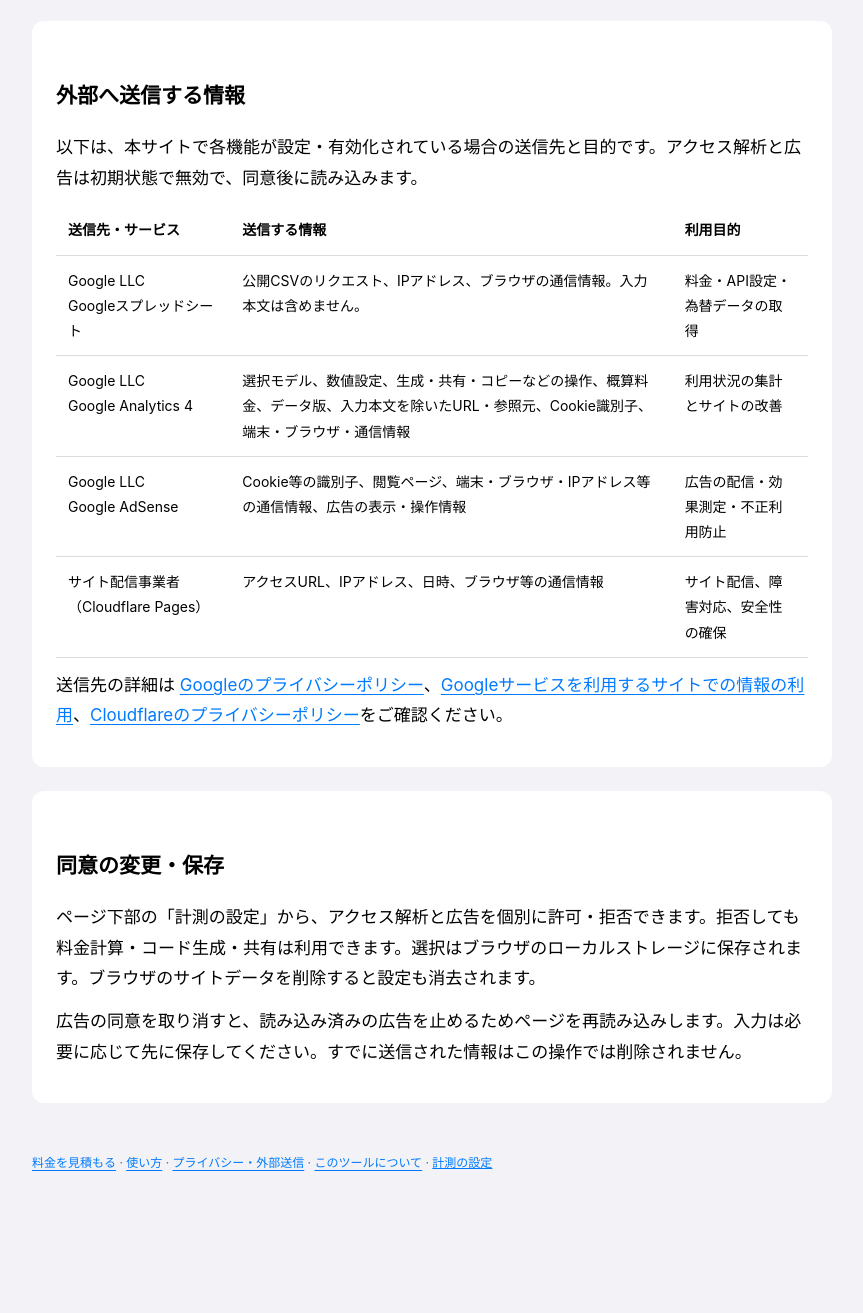
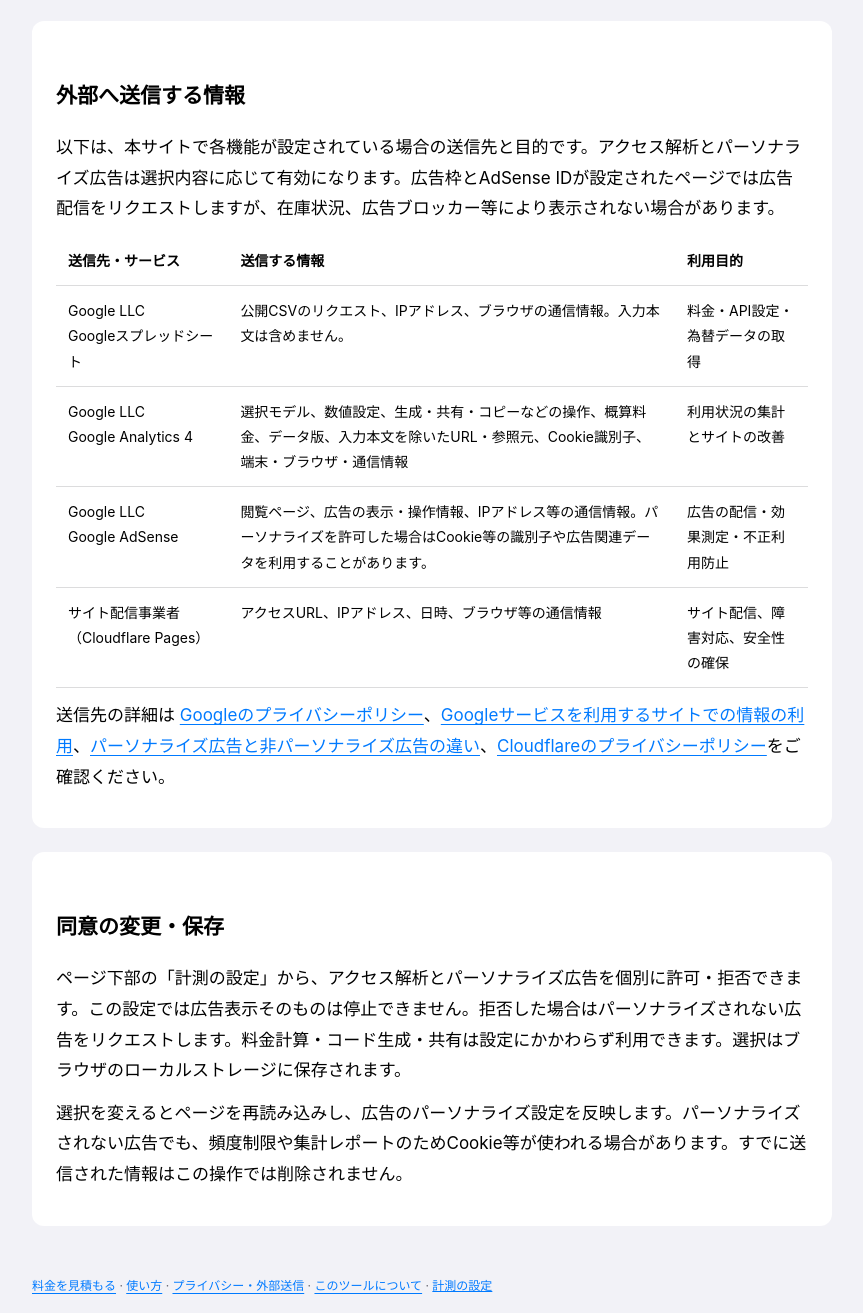
Before and after one commit to YutaKoike262/genAI-API-calc-app, a website with bundled scripts: page public/api-cost/privacy.html in a window 1280 px wide. Shown: the part 527-1840 px from the top of the page, without its empty margins (208-1071 px from the left). Before the commit the page ends 1779 px from the top, so only its background shows below. Built offline with nearby package versions, Linux system fonts and the light colour scheme.

Commit message:
Keep ad delivery independent from personalization consent

```diff
--- a/public/api-cost/assets/telemetry.js
+++ b/public/api-cost/assets/telemetry.js
@@ -45,14 +45,16 @@ function applyConsent() {
       script('https://www.googletagmanager.com/gtag/js?id=' + config.ga4MeasurementId);
     }
   }
-  if (consent.ads && !adsLoaded && /^ca-pub-\d+$/.test(config.adsense?.client)) {
+  if (!adsLoaded && /^ca-pub-\d+$/.test(config.adsense?.client)) {
     const slots = [...document.querySelectorAll('[data-ad-slot]')].filter(box => /^\d+$/.test(config.adsense.slots[box.dataset.adSlot] || ''));
     if (!slots.length) return;
     adsLoaded=true;
+    window.adsbygoogle = window.adsbygoogle || [];
+    window.adsbygoogle.requestNonPersonalizedAds = consent.ads ? 0 : 1;
     slots.forEach(box => {
       const ad = document.createElement('ins'); ad.className='adsbygoogle'; ad.style.display='block'; ad.style.width='100%';
       ad.dataset.adClient=config.adsense.client; ad.dataset.adSlot=config.adsense.slots[box.dataset.adSlot]; ad.dataset.adFormat='auto'; ad.dataset.fullWidthResponsive='true';
-      box.replaceChildren(ad); (window.adsbygoogle = window.adsbygoogle || []).push({});
+      box.replaceChildren(ad); window.adsbygoogle.push({});
     });
     script('https://pagead2.googlesyndication.com/pagead/js/adsbygoogle.js?client=' + config.adsense.client);
   }
@@ -71,7 +73,7 @@ export function initTelemetry(settings) {
   applyConsent();
   if (debug() && document.getElementById('debugLog')) document.getElementById('debugLog').hidden=false;
   const dialog=document.createElement('dialog'); dialog.className='consent';
-  dialog.innerHTML='<form method="dialog"><h2>計測と広告の設定</h2><p>料金計算は同意なしで利用できます。選択はこのブラウザに保存され、いつでも変更できます。</p><label><input type="checkbox" name="analytics"> 利用状況の分析（Google Analytics）</label><label><input type="checkbox" name="ads"> 広告の表示（Google AdSense）</label><p><a href="privacy.html">送信される情報と利用目的</a></p><div class="consent-actions"><button type="button" class="btn tinted" id="consentDecline">すべて拒否</button><button type="submit" class="btn tinted">選択を保存</button></div></form>';
+  dialog.innerHTML='<form method="dialog"><h2>計測と広告の設定</h2><p>料金計算はそのまま利用できます。広告枠が設定されている場合、広告は表示されます。選択はこのブラウザに保存され、いつでも変更できます。</p><label><input type="checkbox" name="analytics"> 利用状況の分析（Google Analytics）</label><label><input type="checkbox" name="ads"> パーソナライズ広告を許可（Google AdSense）</label><p><a href="privacy.html">送信される情報と利用目的</a></p><div class="consent-actions"><button type="button" class="btn tinted" id="consentDecline">分析・パーソナライズを拒否</button><button type="submit" class="btn tinted">選択を保存</button></div></form>';
   document.body.append(dialog);
   const form=dialog.querySelector('form');
   const open=()=>{
@@ -80,11 +82,11 @@ export function initTelemetry(settings) {
     if (!dialog.open) dialog.showModal();
   };
   const save=(next)=>{
-    const revokeAds = adsLoaded && !next.ads;
+    const reloadAds = adsLoaded && consent.ads !== next.ads;
     consent=next;
     try { localStorage.setItem('api-meter-consent-v1',JSON.stringify({version:1,...consent})); } catch {}
     applyConsent(); dialog.close();
-    if (revokeAds) location.reload();
+    if (reloadAds) location.reload();
   };
   form.addEventListener('submit',event=>{event.preventDefault();save({analytics:form.elements.analytics.checked,ads:form.elements.ads.checked});});
   dialog.querySelector('#consentDecline').addEventListener('click',()=>save({analytics:false,ads:false}));
--- a/public/api-cost/privacy.html
+++ b/public/api-cost/privacy.html
@@ -5,12 +5,12 @@
 <link rel="stylesheet" href="assets/app.css"><link rel="icon" href="assets/icon.svg" type="image/svg+xml"><link rel="canonical" href="https://zinsei-lab.com/api-cost/privacy.html"><meta property="og:url" content="https://zinsei-lab.com/api-cost/privacy.html"></head><body>
 <main class="wrap article"><nav><a href="./">← API料金メーター</a></nav><h1>プライバシー・外部送信</h1>
 <section><h2>入力と共有URL</h2><p>料金計算とコード生成はブラウザ内で行います。入力したプロンプトやAPIキーをAI事業者へ送信する機能はありません。APIキーの入力欄もありません。</p><p>共有URLにはモデルと見積もり条件が入ります。「プロンプトも含める」を選んだ場合だけ、1,000文字以内のプロンプト・システム指示を含めます。URLの文字列は暗号化されていません。共有相手、ブラウザの履歴、サイトの配信ログなどに残る可能性があります。</p><p>共有URLのプロンプトは読み込み時に復元し、外部計測を開始する前にアドレス欄から取り除きます。アクセス解析へ送るページURLと参照元URLからも入力本文を除きます。</p></section>
-<section><h2>外部へ送信する情報</h2><p>以下は、本サイトで各機能が設定・有効化されている場合の送信先と目的です。アクセス解析と広告は初期状態で無効で、同意後に読み込みます。</p><div class="table-wrap"><table><thead><tr><th>送信先・サービス</th><th>送信する情報</th><th>利用目的</th></tr></thead><tbody>
+<section><h2>外部へ送信する情報</h2><p>以下は、本サイトで各機能が設定されている場合の送信先と目的です。アクセス解析とパーソナライズ広告は選択内容に応じて有効になります。広告枠とAdSense IDが設定されたページでは広告配信をリクエストしますが、在庫状況、広告ブロッカー等により表示されない場合があります。</p><div class="table-wrap"><table><thead><tr><th>送信先・サービス</th><th>送信する情報</th><th>利用目的</th></tr></thead><tbody>
 <tr><td>Google LLC<br>Googleスプレッドシート</td><td>公開CSVのリクエスト、IPアドレス、ブラウザの通信情報。入力本文は含めません。</td><td>料金・API設定・為替データの取得</td></tr>
 <tr><td>Google LLC<br>Google Analytics 4</td><td>選択モデル、数値設定、生成・共有・コピーなどの操作、概算料金、データ版、入力本文を除いたURL・参照元、Cookie識別子、端末・ブラウザ・通信情報</td><td>利用状況の集計とサイトの改善</td></tr>
-<tr><td>Google LLC<br>Google AdSense</td><td>Cookie等の識別子、閲覧ページ、端末・ブラウザ・IPアドレス等の通信情報、広告の表示・操作情報</td><td>広告の配信・効果測定・不正利用防止</td></tr>
+<tr><td>Google LLC<br>Google AdSense</td><td>閲覧ページ、広告の表示・操作情報、IPアドレス等の通信情報。パーソナライズを許可した場合はCookie等の識別子や広告関連データを利用することがあります。</td><td>広告の配信・効果測定・不正利用防止</td></tr>
 <tr><td>サイト配信事業者（Cloudflare Pages）</td><td>アクセスURL、IPアドレス、日時、ブラウザ等の通信情報</td><td>サイト配信、障害対応、安全性の確保</td></tr>
-</tbody></table></div><p>送信先の詳細は <a href="https://policies.google.com/privacy" rel="noreferrer">Googleのプライバシーポリシー</a>、<a href="https://policies.google.com/technologies/partner-sites" rel="noreferrer">Googleサービスを利用するサイトでの情報の利用</a>、<a href="https://www.cloudflare.com/privacypolicy/" rel="noreferrer">Cloudflareのプライバシーポリシー</a>をご確認ください。</p></section>
-<section><h2>同意の変更・保存</h2><p>ページ下部の「計測の設定」から、アクセス解析と広告を個別に許可・拒否できます。拒否しても料金計算・コード生成・共有は利用できます。選択はブラウザのローカルストレージに保存されます。ブラウザのサイトデータを削除すると設定も消去されます。</p><p>広告の同意を取り消すと、読み込み済みの広告を止めるためページを再読み込みします。入力は必要に応じて先に保存してください。すでに送信された情報はこの操作では削除されません。</p></section>
+</tbody></table></div><p>送信先の詳細は <a href="https://policies.google.com/privacy" rel="noreferrer">Googleのプライバシーポリシー</a>、<a href="https://policies.google.com/technologies/partner-sites" rel="noreferrer">Googleサービスを利用するサイトでの情報の利用</a>、<a href="https://support.google.com/adsense/answer/9007336" rel="noreferrer">パーソナライズ広告と非パーソナライズ広告の違い</a>、<a href="https://www.cloudflare.com/privacypolicy/" rel="noreferrer">Cloudflareのプライバシーポリシー</a>をご確認ください。</p></section>
+<section><h2>同意の変更・保存</h2><p>ページ下部の「計測の設定」から、アクセス解析とパーソナライズ広告を個別に許可・拒否できます。この設定では広告表示そのものは停止できません。拒否した場合はパーソナライズされない広告をリクエストします。料金計算・コード生成・共有は設定にかかわらず利用できます。選択はブラウザのローカルストレージに保存されます。</p><p>選択を変えるとページを再読み込みし、広告のパーソナライズ設定を反映します。パーソナライズされない広告でも、頻度制限や集計レポートのためCookie等が使われる場合があります。すでに送信された情報はこの操作では削除されません。</p></section>
 <footer><nav><a href="./">料金を見積もる</a> · <a href="guide.html">使い方</a> · <a href="privacy.html">プライバシー・外部送信</a> · <a href="about.html">このツールについて</a> · <button class="text-btn" id="privacySettings" type="button">計測の設定</button></nav></footer></main>
 <script type="module" src="assets/pages.js"></script></body></html>
```
Also changed, not shown: README.md.
